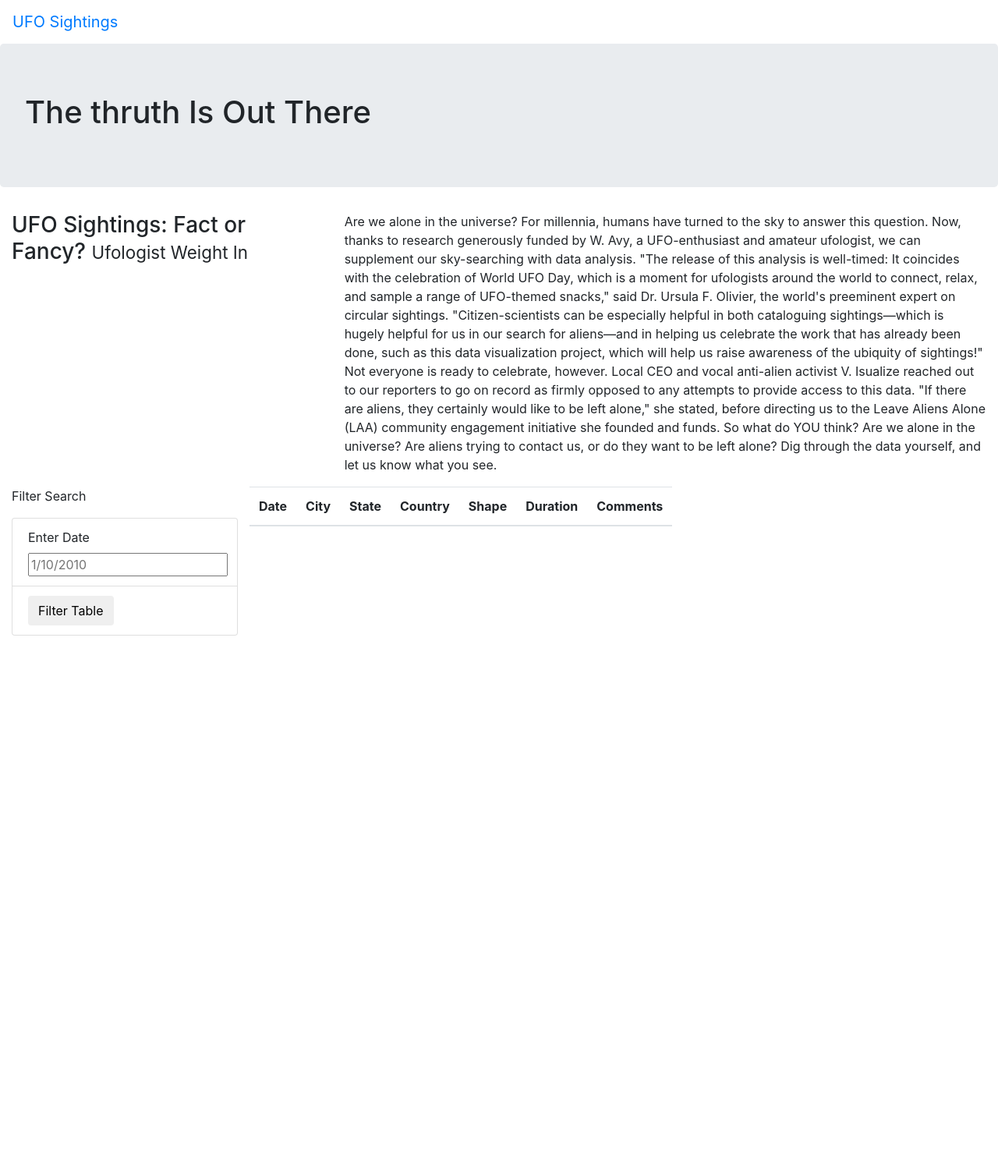
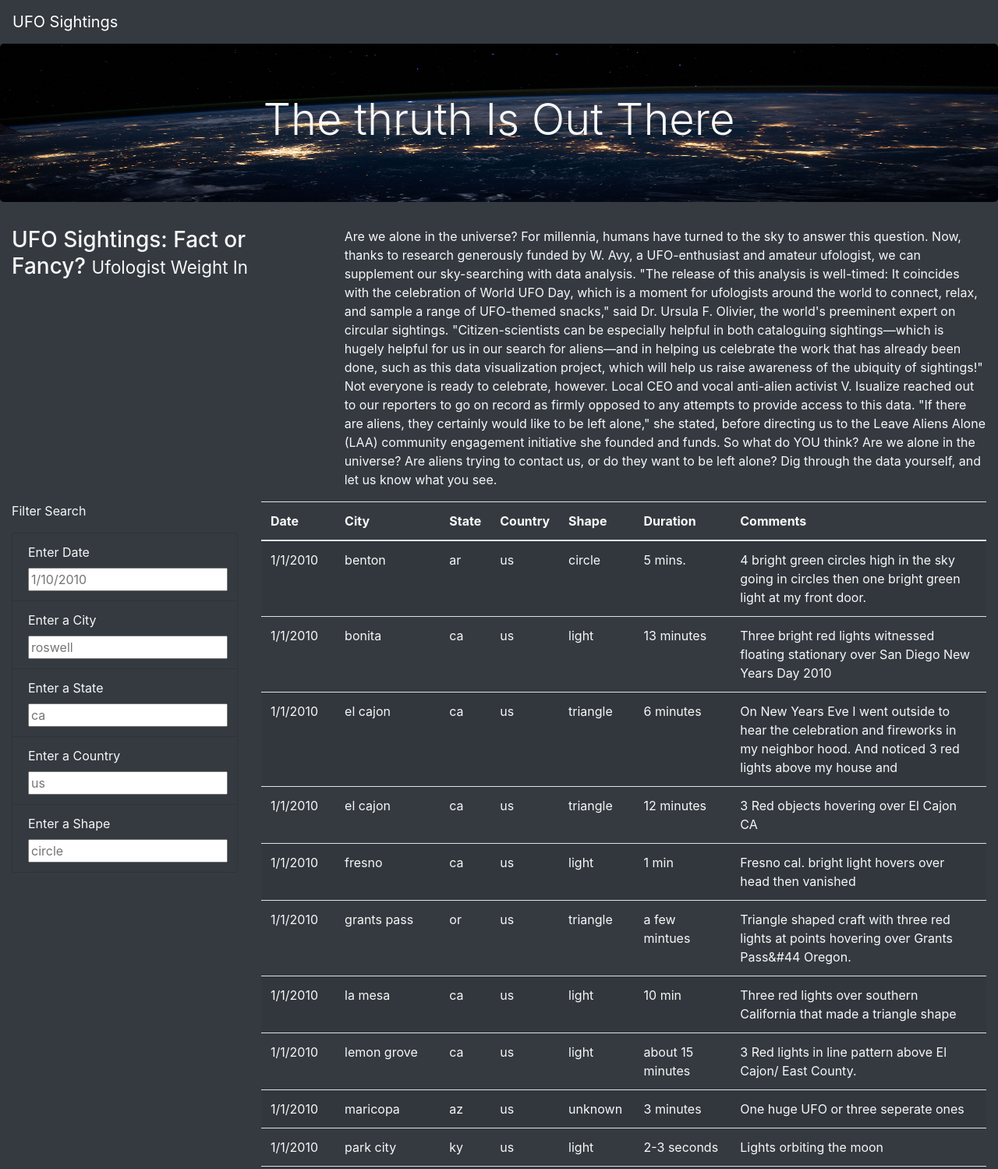
Before and after one commit to Dan-Bas/UFOs, a plain HTML site: page index.html in a window 1280 px wide. Shown: the top 1499 px of the page at 78% size. Before the commit the page ends 815 px from the top, so only its background shows below. Drawn offline with nearby package versions, Linux system fonts and the light colour scheme.

Commit message:
UFO sightings

```diff
--- a/index.html
+++ b/index.html
@@ -14,13 +14,13 @@
     <link rel="stylesheet" href="static/css/style.css">
 
 </head>
-<body>
+<body class="bg-dark">
     <div class="wrapper">
-        <nav class="navbar navbar-expand-lg">
+        <nav class="navbar navbar-dark navbar navbar-expand-lg">
             <a class="navbar-brand" href="index.html">UFO Sightings</a>
         </nav>
         <div class="jumbotron">
-            <h1>The thruth Is Out There</h1>
+            <h1 class="display-4">The thruth Is Out There</h1>
         </div>
 
         <div class="container-fluid">
@@ -47,21 +47,37 @@
         <div class="container-fluid ">
             <div class="row">
                 <div class="col-md-3">
-                    <form>
+                    <form class="bg-dark">
                         <p>Filter Search</p>
+
+                        <ul class="bg-dark list-group">
+                            <li class="bg-dark list-group-item">
+                                <label for="date">Enter Date</label>
+                                <input type="text" placeholder="1/10/2010" id="datetime" />
+                            </li>
+                            <li class="bg-dark list-group-item">
+                                <label for="city">Enter a City</label>
+                                <input type="text" placeholder="roswell" id="city" />
+                            </li>
+                            <li class="bg-dark list-group-item">
+                                <label for="state">Enter a State</label>
+                                <input type="text" placeholder="ca" id="state" />
+                            </li>
+                            <li class="bg-dark list-group-item">
+                                <label for="country">Enter a Country</label>
+                                <input type="text" placeholder="us" id="country" />
+                            </li>
+                            <li class="bg-dark list-group-item">
+                                <label for="circle">Enter a Shape</label>
+                                <input type="text" placeholder="circle" id="shape" />
+                            </li>
+                            <!-- <li class="bg-dark list-group-item">
+                                <button id="filter-btn" type="button" class="btn btn-dark">Filter Table</button>
+                            </li> -->
+                        </ul>
                     </form>
-                    <ul class="list-group">
-                        <li class="list-group-item">
-                            <label for="date">Enter Date</label>
-                            <input type="text" placeholder="1/10/2010" id="datetime" />
-                        </li>
-                        <li class="list-group-item">
-                            <button id="filter-btn" type="button" class="btn btn-default">Filter Table</button>
-                        </li>
-                    </ul>
-
                 </div>
-                <div class="coml-md-9">
+                <div class="col-md-9">
                     <table class="table table-striped">
                         <thead>
                             <tr>
@@ -82,3 +98,7 @@
     </div>
 </body>
 </html>
+
+<script src="https://cdnjs.cloudflare.com/ajax/libs/d3/4.11.0/d3.js"></script>
+<script src="static/js/data.js"></script>
+<script src="static/js/app.js"></script>
--- a/static/css/style.css
+++ b/static/css/style.css
@@ -0,0 +1,10 @@
+body {
+
+    color: #f7f7f7;
+  }
+
+.jumbotron {
+    background-image: url("../images/nasa.jpg");
+    background-size: 100% 100%;
+    text-align: center;
+}
--- a/static/js/app.js
+++ b/static/js/app.js
@@ -1,7 +1,7 @@
-// import the data from data.js
+// from data.js
 const tableData = data;
 
-// Reference the HTML table ising d3
+// get table references
 var tbody = d3.select("tbody");
 
 function buildTable(data) {
@@ -11,7 +11,7 @@ function buildTable(data) {
   // Next, loop through each object in the data
   // and append a row and cells for each value in the row
   data.forEach((dataRow) => {
-        // Append a row to rhe table body
+    // Append a row to the table body
     let row = tbody.append("tr");
 
     // Loop through each field in the dataRow and add
@@ -19,32 +19,62 @@ function buildTable(data) {
     Object.values(dataRow).forEach((val) => {
       let cell = row.append("td");
       cell.text(val);
-            }
-        );
+    });
   });
 }
 
-// Click function
-function handleClick() {
-    // Grab the datetime value from the filter
-    let date = d3.select("#datetime").property("value");
-    let filteredData = tableData;
+// 1. Create a variable to keep track of all the filters as an object.
+var filters = {};
 
-    // Check to see if a date was entered and filter the data
-    // using that date
-    if (date) {
-        // Apply 'filter' to the table data to only keep the
-        // rows where the 'datetime' value matches the filter value
-        filteredData = filteredData.filter(row => row.datetime === date);
-    };
-    // Rebuild the table using the filtered data
-    // @NOTE: If no date was entered, then filteredData will
-    // just be the original tableData
-    buildTable(filteredData);
+// 3. Use this function to update the filters.
+function updateFilters() {
+
+    // 4a. Save the element that was changed as a variable.
+    let changedElement = d3.select(this);
+
+    // 4b. Save the value that was changed as a variable.
+    let elementValue = changedElement.property("value");
+    console.log(elementValue);
+
+    // 4c. Save the id of the filter that was changed as a variable.
+    let filteredId = changedElement.attr("id");
+    console.log(filteredId);
+
+
+    // 5. If a filter value was entered then add that filterId and value
+    // to the filters list. Otherwise, clear that filter from the filters object.
+    if (elementValue) {
+      filters[filteredId] = elementValue;
+    }
+    else {
+      delete filters[filteredId];
     }
 
-// Attach an event to listen for the form button
-d3.selectAll("#filter-btn").on("click", handleClick);
+
+    // 6. Call function to apply all filters and rebuild the table
+    filterTable();
+
+  }
+
+  // 7. Use this function to filter the table when data is entered.
+  function filterTable() {
+
+    // 8. Set the filtered data to the tableData.
+    let filterData = tableData;
+
+    // 9. Loop through all of the filters and keep any data that
+    // matches the filter values
+    Object.entries(filters).forEach(([key, value]) => {
+      filterData = filterData.filter(row => row[key] === value);
+    });
+
+    // 10. Finally, rebuild the table using the filtered data
+    buildTable(filterData);
+
+  }
+
+  // 2. Attach an event to listen for changes to each filter
+  d3.selectAll("input").on("change", updateFilters);
 
   // Build the table when the page loads
   buildTable(tableData);
```
Also changed, not shown: Resources/by_city.png (added), Resources/by_date.png (added), Resources/by_date_city.png (added), Resources/to_main_pg.png (added), static/images/nasa.jpg (added). Lines whose indentation alone changed are shown as unchanged.
